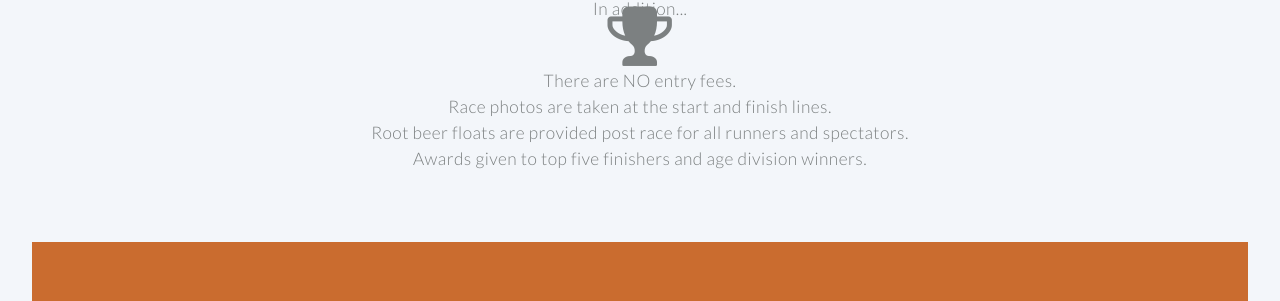
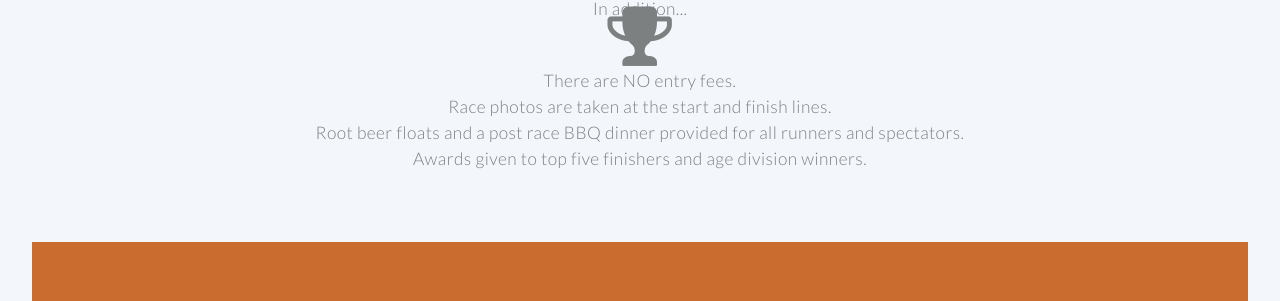
Before and after one commit to benhansen-io/HighFives5k, a Jekyll site: the page built from index.html, in a window 1280 px wide and 900 px high, scrolled down 1404 px. Shown: the part 138-439 px from the top of the window. Built offline with Jekyll 4.4.1, drawn with Linux system fonts in a browser that asks for light colours; some of the changed text lies outside the part shown.

Commit message:
Revert "Remove dinner"
This reverts commit 6949b6b05cca9f5e21f1c7b21cab45a02d5f3cdf.

```diff
--- a/index.html
+++ b/index.html
@@ -65,7 +65,7 @@ high avenues of <strong>Salt Lake City</strong>.</p>
 					<ul>
 					<li>There are NO entry fees.</li>
 					<li>Race photos are taken at the start and finish lines.</li>
-					<li>Root beer floats are provided post race for all runners and spectators.</li>
+					<li>Root beer floats and a post race BBQ dinner provided for all runners and spectators.</li>
 					<li>Awards given to top five finishers and age division winners.</li>
 					<!--<li>Finishers medallions given to all who finish in under 55 minutes.</li>-->
 					</ul>
@@ -152,7 +152,7 @@ high avenues of <strong>Salt Lake City</strong>.</p>
                         <li>Finish Line Tag Remover</li>
                         <li>Finish Line Race Recorders (2)</li>
                         <li>Finish Line Medallion Providers (2)</li>
-                        <li>Post Race Root Beer Floats (many helpers wanted)</li>
+                        <li>Post Race Dinner (many helpers wanted)</li>
                         </ol>
                         </div>
 
```
